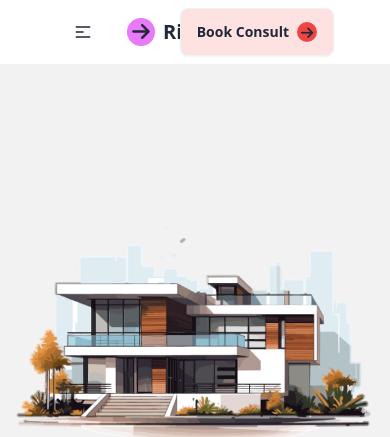
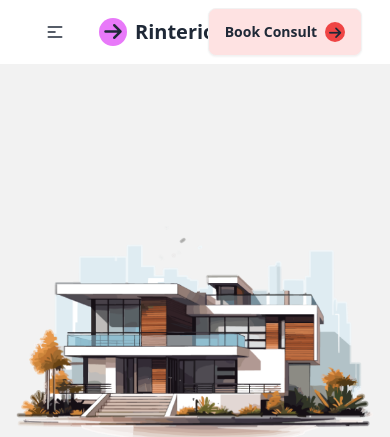
Before and after one commit to mdabdullahm/A-Barn-House-website, a plain HTML site: page index.html in a window 390 px wide. Shown: the top 437 px of the page. Drawn offline with nearby package versions, Linux system fonts and the light colour scheme.

Commit message:
addad and index.html

```diff
--- a/index.html
+++ b/index.html
@@ -19,7 +19,7 @@
 <body class="bg-white dark:bg-black">
     <!-- header section -->
     <header>
-        <nav class="mx-12 lg:mx-24">
+        <nav class="mx-5 lg:mx-24">
             <div class="navbar ">
                 <div class="navbar-start">
                   <div class="dropdown">
```
